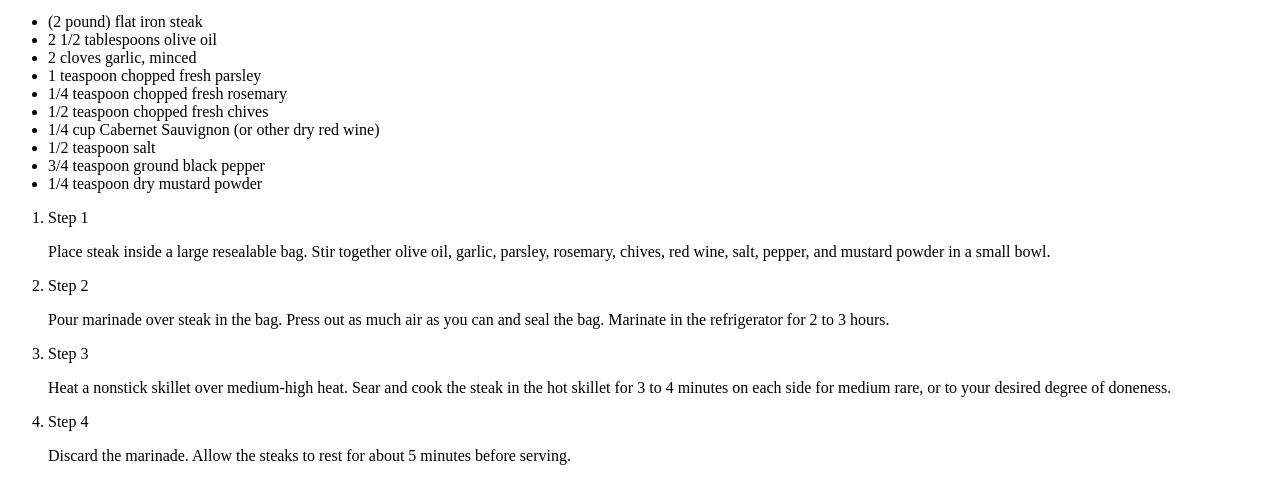
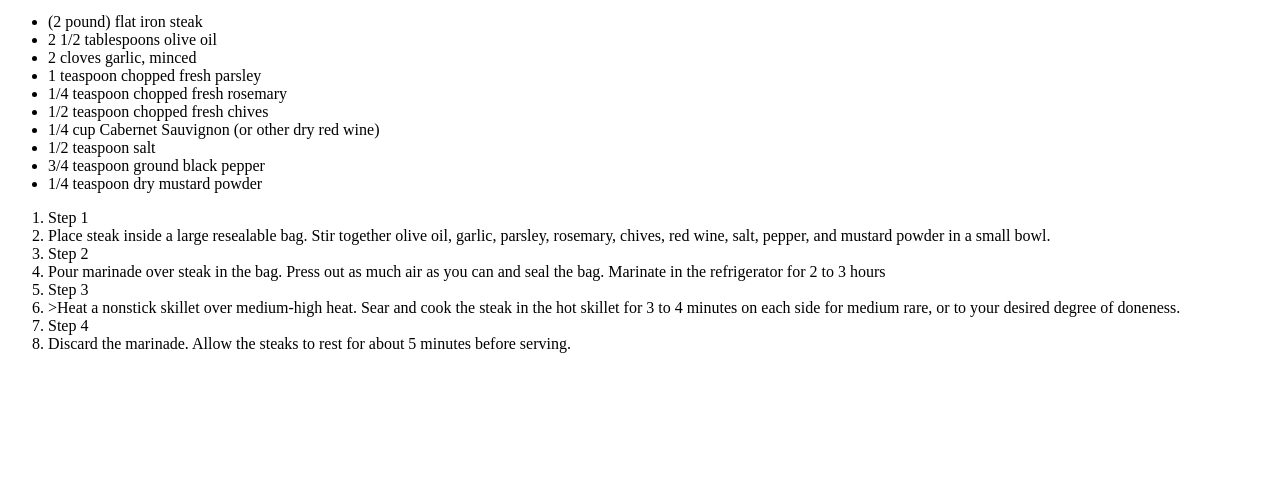
Before and after one commit to GeneralTao123/recipe, a plain HTML site: page recipes/steak.html in a window 1280 px wide. Shown: the part 421-902 px from the top of the page. After the commit the page ends 800 px from the top, so only its background shows below. Drawn offline with Linux system fonts and the light colour scheme.

Commit message:
Revised ordered list. Fixed the descriptions.

```diff
--- a/recipes/steak.html
+++ b/recipes/steak.html
@@ -25,12 +25,16 @@
     </ul>
 
     <ol>
-        <li>Step 1 <p>Place steak inside a large resealable bag. Stir together olive oil, garlic, parsley, rosemary, chives, red wine, salt, pepper,
-            and mustard powder in a small bowl.</p></li>
-        <li>Step 2 <p> Pour marinade over steak in the bag. Press out as much air as you can and seal the bag. Marinate in the refrigerator for 2 to 3 hours.</p></li>
-        <li>Step 3 <p>Heat a nonstick skillet over medium-high heat. Sear and cook the steak in the hot skillet for 3 to 4 minutes on each side for medium rare,
-             or to your desired degree of doneness.</p></li>
-        <li>Step 4 <p>Discard the marinade. Allow the steaks to rest for about 5 minutes before serving.</p></li>
+        <li>Step 1</li>
+        <li>Place steak inside a large resealable bag. Stir together olive oil, garlic, parsley, rosemary, chives, red wine, salt, pepper,
+            and mustard powder in a small bowl.</li>
+        <li>Step 2</li>
+        <li>Pour marinade over steak in the bag. Press out as much air as you can and seal the bag. Marinate in the refrigerator for 2 to 3 hours</li>
+        <li>Step 3</li>
+        <li>>Heat a nonstick skillet over medium-high heat. Sear and cook the steak in the hot skillet for 3 to 4 minutes on each side for medium rare,
+            or to your desired degree of doneness.</li>
+        <li>Step 4</li>
+        <li>Discard the marinade. Allow the steaks to rest for about 5 minutes before serving.</li>
     </ol>
 </body>
 </html>
```
Also changed, not shown: recipes/friedrice.html (+9 -5 lines), recipes/pizza.html (+11 -6 lines).
